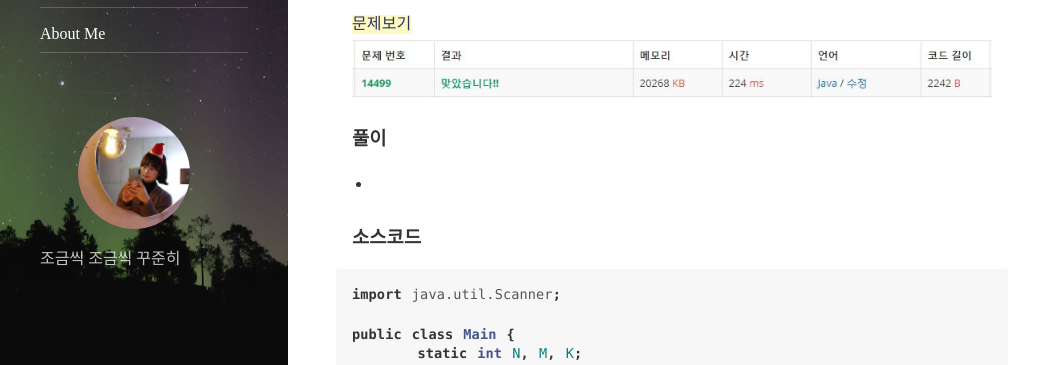
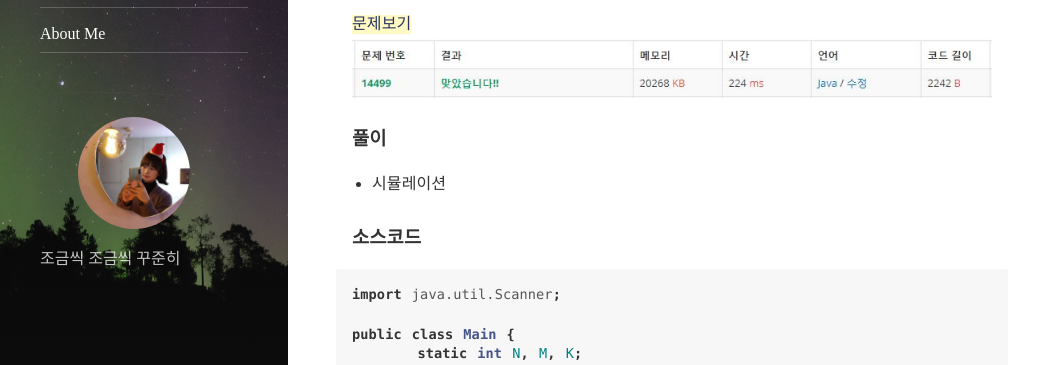
Before and after one commit to EunJu-Kang/EunJu-Kang.github.io, a Jekyll site: the page built from _posts/2020-01-22-algo-14499-주사위_굴리기.md, in a window 1280 px wide and 900 px high. Shown: the part 287-652 px from the top of the window, without its empty margins (0-1055 px from the left). Built offline with Jekyll 4.4.1, drawn with Linux system fonts in a browser that asks for light colours; nearby versions of some CDN libraries.

Commit message:
Update 2020-01-22-algo-14499-주사위_굴리기.md

```diff
--- a/_posts/2020-01-22-algo-14499-주사위_굴리기.md
+++ b/_posts/2020-01-22-algo-14499-주사위_굴리기.md
@@ -11,7 +11,7 @@ tags: BOJ
 ![Alt text](/assets/img/baekjoon/14499.JPG)
 
 ### 풀이
--
+- 시뮬레이션
 
 ### 소스코드
 
```
